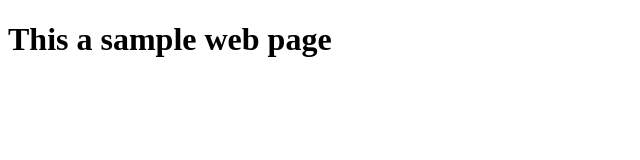
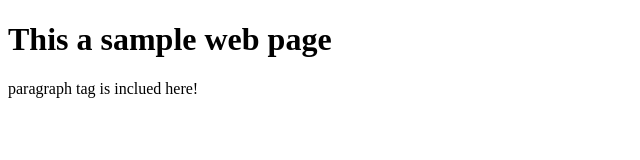
Before and after one commit to SatishShirahatti/new-test-repo, a plain HTML site: page index.html in a window 1280 px wide. Shown: the whole page, without its empty margins (0-640 px from the left). Drawn offline with Linux system fonts and the light colour scheme.

Commit message:
Added paragraph

```diff
--- a/index.html
+++ b/index.html
@@ -2,5 +2,6 @@
 <html>
   <body>
     <h1>This a sample web page </h1>
+    <p>paragraph tag is inclued here!</p>
   </body>
 </html>
```
